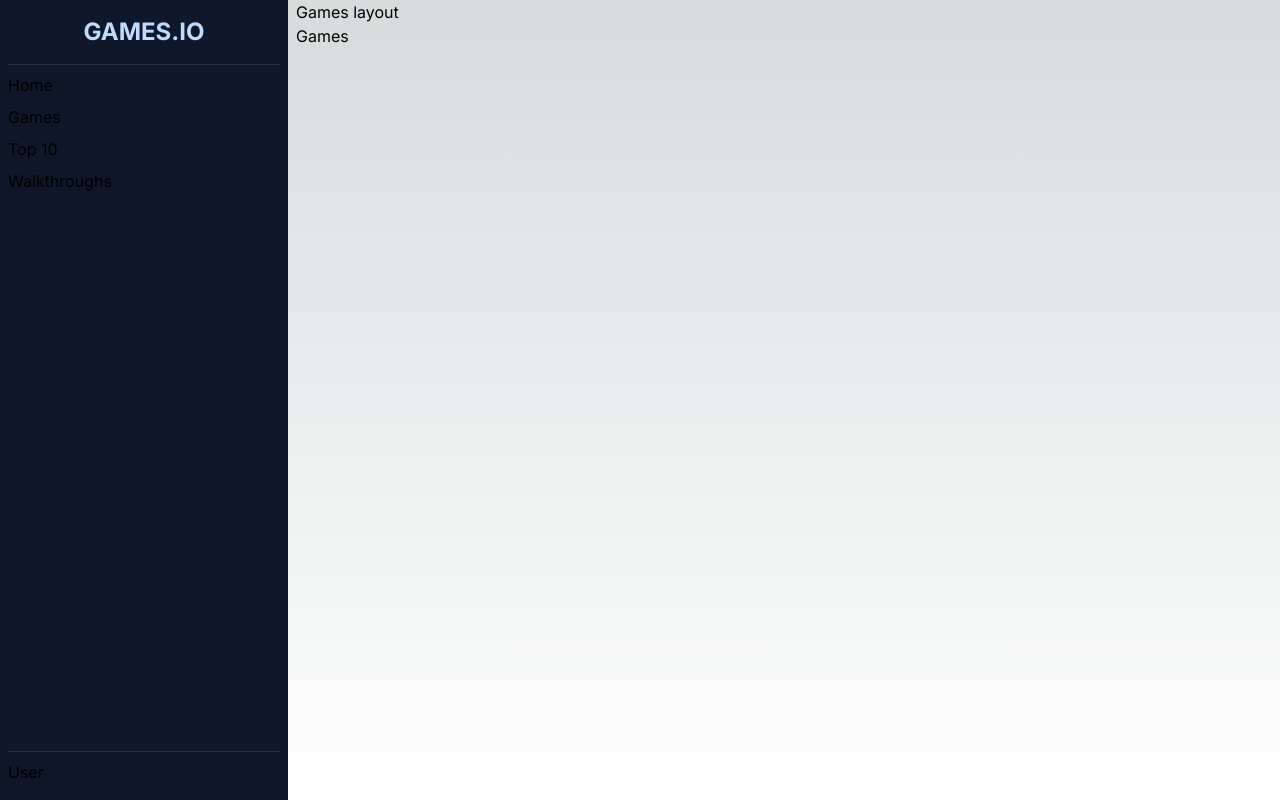
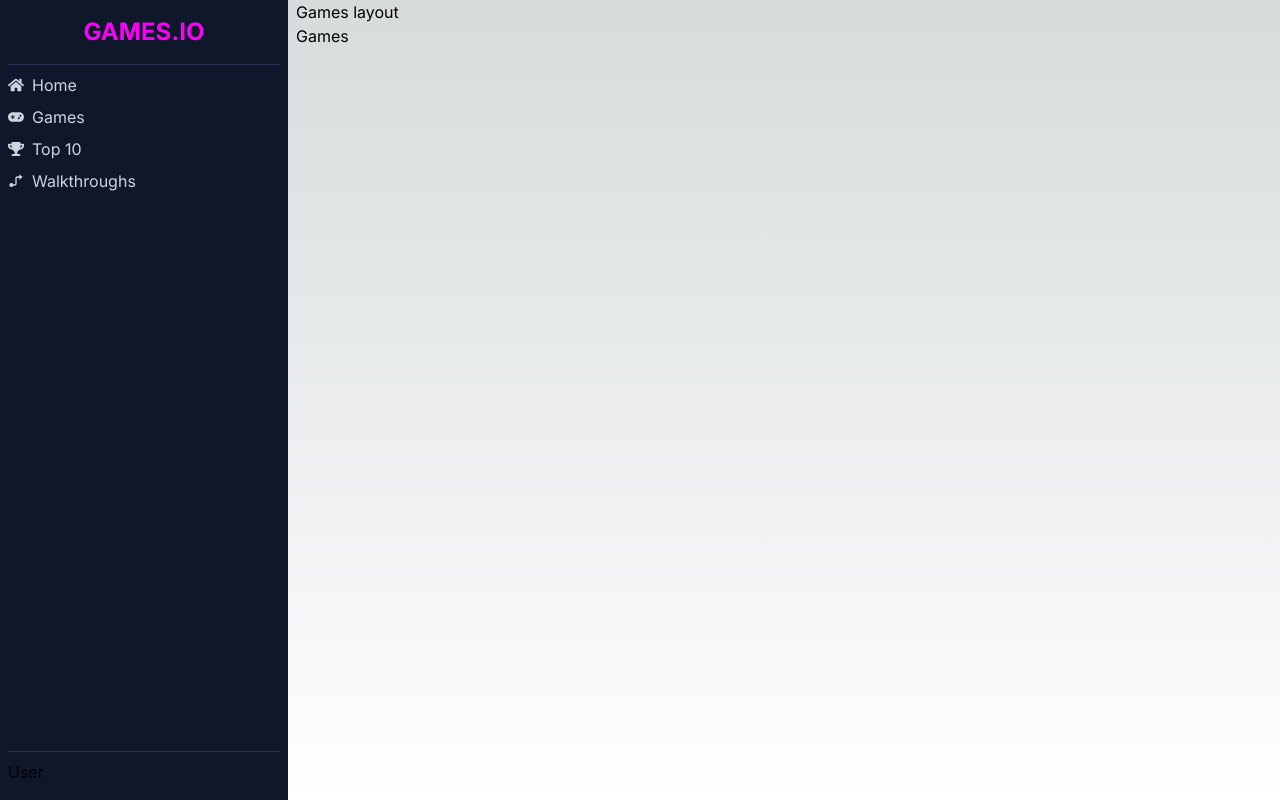
Before and after one commit to frans203/nextjs-course, a Next.js app: page /games in a window 1280 px wide. Built offline with nearby package versions, Linux system fonts and the light colour scheme.

Commit message:
ref(navbar):icons and styles

```diff
--- a/src/app/layout.tsx
+++ b/src/app/layout.tsx
@@ -1,7 +1,7 @@
 import type { Metadata } from "next";
 import { Inter } from "next/font/google";
 import "./globals.css";
-import { Navbar } from "@/components/Navbar";
+import { Navbar } from "@/components";
 
 const inter = Inter({ subsets: ["latin"] });
 
--- /dev/null
+++ b/src/components/Icons/Icons/HomeIcon.tsx
@@ -0,0 +1,5 @@
+import { FaHome } from "react-icons/fa";
+
+export const HomeIcon = ({}) => {
+  return <FaHome />;
+};
--- /dev/null
+++ b/src/components/Navbar/Navbar.tsx
@@ -0,0 +1,57 @@
+import { FaHome } from "react-icons/fa";
+import { FaGamepad } from "react-icons/fa6";
+import { FaTrophy } from "react-icons/fa";
+import { RiGuideFill } from "react-icons/ri";
+
+const NavbarList = ({ children, className }) => {
+  return (
+    <ul
+      className={`flex-grow  border-t border-indigo-400/20 hover:border-indigo-400/40 ${className}`}
+    >
+      {children}
+    </ul>
+  );
+};
+
+const NavbarListItem = ({ children }) => {
+  return (
+    <li className="my-2 rounded-lg bg-transparent hover:bg-indigo-400/40 cursor-pointer flex gap-2 items-center text-slate-300 hover:text-slate-100">
+      {children}
+    </li>
+  );
+};
+
+export const Navbar = () => {
+  return (
+    <nav
+      className="flex h-screen flex-col gap-4 bg-slate-900 border-r-indigo-400/40
+        hover:border-r-indigo-400/80 w-72 p-2 pt-4"
+    >
+      <div className="flex items-center justify-center ">
+        <p className="font-bold text-2xl text-[#F900F9] cursor-pointer">
+          GAMES.IO
+        </p>
+      </div>
+      <NavbarList className={"flex-grow"}>
+        <NavbarListItem>
+          <FaHome className="w-4 h-4 " /> Home
+        </NavbarListItem>
+        <NavbarListItem>
+          <FaGamepad className="w-4 h-4 " /> Games
+        </NavbarListItem>
+        <NavbarListItem>
+          <FaTrophy className="w-4 h-4" /> Top 10
+        </NavbarListItem>
+        <NavbarListItem>
+          <RiGuideFill className="w-4 h-4" /> Walkthroughs
+        </NavbarListItem>
+      </NavbarList>
+
+      <ul className=" border-t border-indigo-400/20 hover:border-indigo-400/40">
+        <li className="my-2 rounded-lg bg-transparent hover:bg-slate-800 cursor-pointer">
+          User
+        </li>
+      </ul>
+    </nav>
+  );
+};
--- a/src/components/Navbar/Navbar/Navbar.tsx
+++ /dev/null
@@ -1,32 +0,0 @@
-export function Navbar() {
-  return (
-    <nav
-      className="flex h-screen flex-col gap-4 bg-slate-900 border-r-indigo-400/40
-        hover:border-r-indigo-400/80 w-72 p-2 pt-4"
-    >
-      <div className="flex items-center justify-center ">
-        <p className="font-bold text-blue-200 text-2xl">GAMES.IO</p>
-      </div>
-      <ul className="flex-grow  border-t border-indigo-400/20 hover:border-indigo-400/40">
-        <li className="my-2 rounded-lg bg-transparent hover:bg-slate-800 cursor-pointer">
-          Home
-        </li>
-        <li className="my-2 rounded-lg bg-transparent hover:bg-slate-800 cursor-pointer">
-          Games
-        </li>
-        <li className="my-2 rounded-lg bg-transparent hover:bg-slate-800 cursor-pointer">
-          Top 10
-        </li>
-        <li className="my-2 rounded-lg bg-transparent hover:bg-slate-800 cursor-pointer">
-          Walkthroughs
-        </li>
-      </ul>
-
-      <ul className=" border-t border-indigo-400/20 hover:border-indigo-400/40">
-        <li className="my-2 rounded-lg bg-transparent hover:bg-slate-800 cursor-pointer">
-          User
-        </li>
-      </ul>
-    </nav>
-  );
-}
```
Also changed, not shown: package.json (+5 -4 lines), src/components/index.ts (renamed from src/components/Navbar/index.ts), 1 other file (tests, documents, lock files or other folders).
